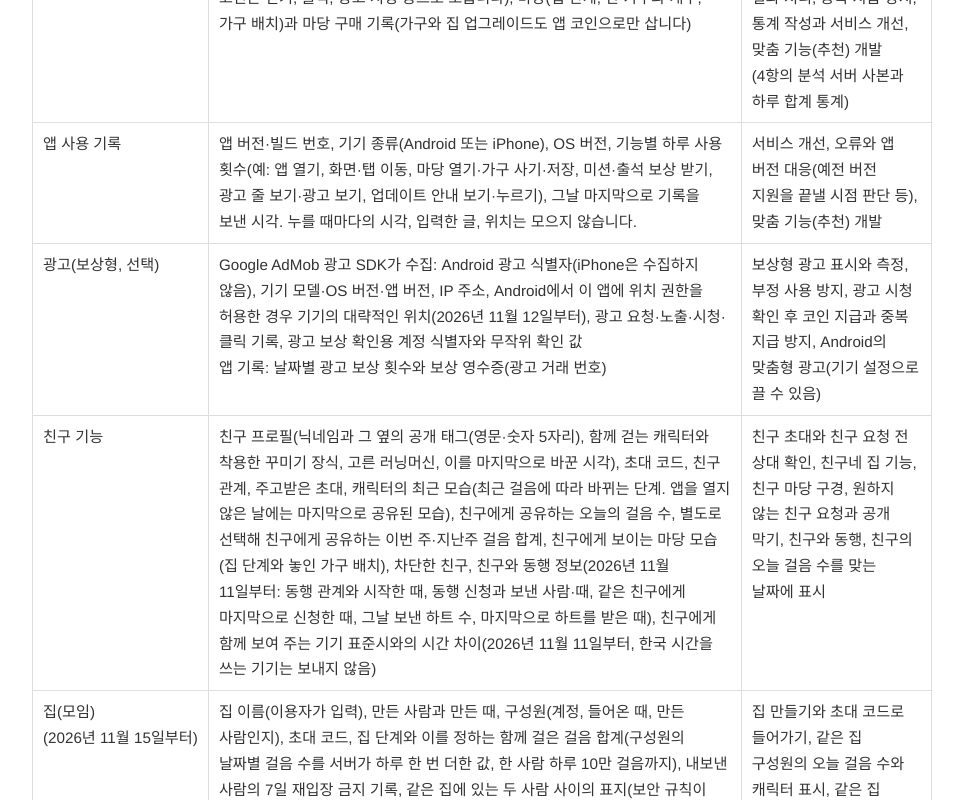
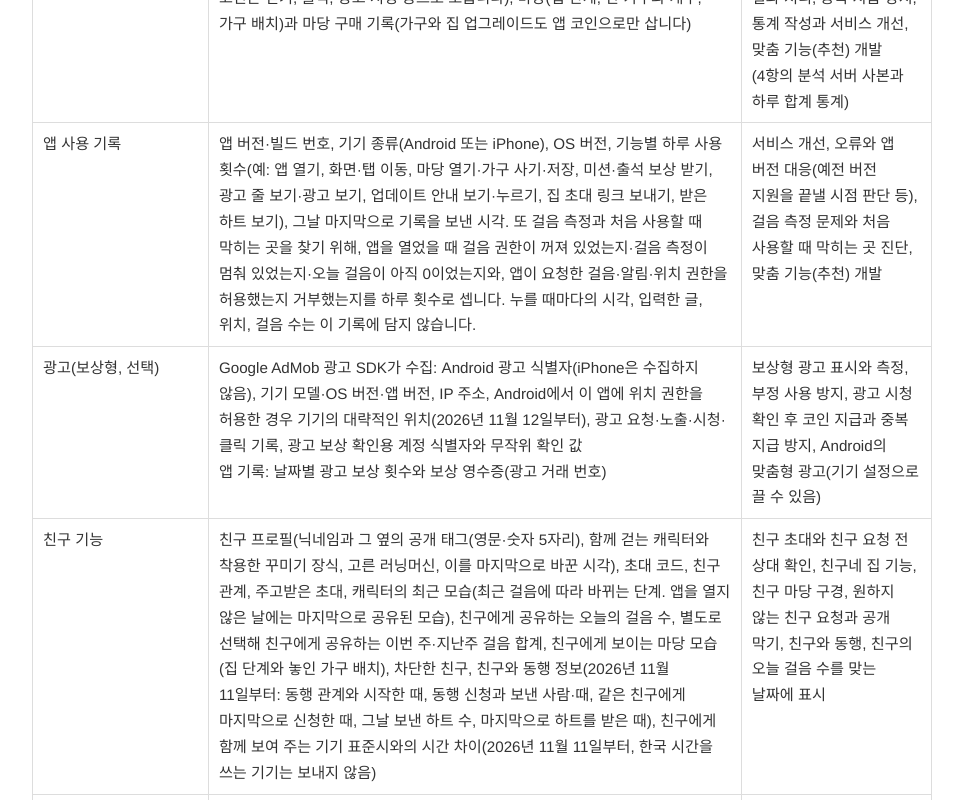
Before and after one commit to undernation/undernation.github.io, a plain HTML site: page index.html in a window 1280 px wide. Shown: the part 5720-6520 px from the top of the page, without its empty margins (158-1121 px from the left). Drawn offline with Linux system fonts and the light colour scheme.

Commit message:
Privacy policy: usage diagnostics counts (permission answers, measuring state) for the beta (draft, date to fill)

```diff
--- a/index.html
+++ b/index.html
@@ -166,7 +166,7 @@
     <tr><td>로그인 계정</td><td>Google 로그인: 이메일 주소, 이름, 프로필 사진 주소<br>Apple 로그인(iPhone): 이메일 주소(‘이메일 가리기’를 쓰면 Apple의 중계 주소), 이름(처음 로그인할 때 Apple이 알려 주는 경우)<br>공통: 계정 식별자(Firebase UID)</td><td>로그인, 계정 구분, 여러 기기 사이의 기록 연결</td></tr>
     <tr><td>걸음 기록</td><td>날짜별 걸음 수, 15분 단위 걸음 수, 기록 시각, 기기별 15분 단위 걸음 수, 기기를 구분하는 무작위 설치 식별자</td><td>걸음 수 표시·저장, 통계, 미션 판정, 같은 계정으로 쓰는 여러 기기의 걸음 수를 겹치지 않게 합치기</td></tr>
     <tr><td>게임 기록</td><td>코인·뼈다귀 잔액, 보유 캐릭터와 애정도, 함께 걷는 캐릭터와 이를 바꾼 시각, 캐릭터별 우정 단계 시작값(기능이 나오기 전부터 함께한 캐릭터), 배경, 꾸미기 아이템 구매 기록, 미션 수령 기록, 출석 보상 기록, 뽑기·간식 처리 기록, 선물 수령 기록(선물 우편함), 열지 않은 산책 캡슐 수, 산책 캡슐·친구 캡슐 구매·결과 기록과 친구 캡슐 무료 사용 여부(캡슐은 앱 코인으로만 사며 실제 돈은 쓰지 않습니다. 앱 코인은 걷기, 출석, 광고 시청 등으로 모읍니다), 마당(집 단계, 산 가구와 개수, 가구 배치)과 마당 구매 기록(가구와 집 업그레이드도 앱 코인으로만 삽니다)</td><td>게임 진행 저장과 복원, 마당 꾸미기 저장과 복원, 친구별 함께 걸은 걸음과 우정 단계 표시, 미션 보상·선물·산책 캡슐·친구 캡슐 결과 처리, 중복 지급 방지, 통계 작성과 서비스 개선, 맞춤 기능(추천) 개발(4항의 분석 서버 사본과 하루 합계 통계)</td></tr>
-    <tr><td>앱 사용 기록</td><td>앱 버전·빌드 번호, 기기 종류(Android 또는 iPhone), OS 버전, 기능별 하루 사용 횟수(예: 앱 열기, 화면·탭 이동, 마당 열기·가구 사기·저장, 미션·출석 보상 받기, 광고 줄 보기·광고 보기, 업데이트 안내 보기·누르기), 그날 마지막으로 기록을 보낸 시각. 누를 때마다의 시각, 입력한 글, 위치는 모으지 않습니다.</td><td>서비스 개선, 오류와 앱 버전 대응(예전 버전 지원을 끝낼 시점 판단 등), 맞춤 기능(추천) 개발</td></tr>
+    <tr><td>앱 사용 기록</td><td>앱 버전·빌드 번호, 기기 종류(Android 또는 iPhone), OS 버전, 기능별 하루 사용 횟수(예: 앱 열기, 화면·탭 이동, 마당 열기·가구 사기·저장, 미션·출석 보상 받기, 광고 줄 보기·광고 보기, 업데이트 안내 보기·누르기, 집 초대 링크 보내기, 받은 하트 보기), 그날 마지막으로 기록을 보낸 시각. 또 걸음 측정과 처음 사용할 때 막히는 곳을 찾기 위해, 앱을 열었을 때 걸음 권한이 꺼져 있었는지·걸음 측정이 멈춰 있었는지·오늘 걸음이 아직 0이었는지와, 앱이 요청한 걸음·알림·위치 권한을 허용했는지 거부했는지를 하루 횟수로 셉니다. 누를 때마다의 시각, 입력한 글, 위치, 걸음 수는 이 기록에 담지 않습니다.</td><td>서비스 개선, 오류와 앱 버전 대응(예전 버전 지원을 끝낼 시점 판단 등), 걸음 측정 문제와 처음 사용할 때 막히는 곳 진단, 맞춤 기능(추천) 개발</td></tr>
     <tr><td>광고(보상형, 선택)</td><td>Google AdMob 광고 SDK가 수집: Android 광고 식별자(iPhone은 수집하지 않음), 기기 모델·OS 버전·앱 버전, IP 주소, Android에서 이 앱에 위치 권한을 허용한 경우 기기의 대략적인 위치(2026년 11월 12일부터), 광고 요청·노출·시청·클릭 기록, 광고 보상 확인용 계정 식별자와 무작위 확인 값<br>앱 기록: 날짜별 광고 보상 횟수와 보상 영수증(광고 거래 번호)</td><td>보상형 광고 표시와 측정, 부정 사용 방지, 광고 시청 확인 후 코인 지급과 중복 지급 방지, Android의 맞춤형 광고(기기 설정으로 끌 수 있음)</td></tr>
     <tr><td>친구 기능</td><td>친구 프로필(닉네임과 그 옆의 공개 태그(영문·숫자 5자리), 함께 걷는 캐릭터와 착용한 꾸미기 장식, 고른 러닝머신, 이를 마지막으로 바꾼 시각), 초대 코드, 친구 관계, 주고받은 초대, 캐릭터의 최근 모습(최근 걸음에 따라 바뀌는 단계. 앱을 열지 않은 날에는 마지막으로 공유된 모습), 친구에게 공유하는 오늘의 걸음 수, 별도로 선택해 친구에게 공유하는 이번 주·지난주 걸음 합계, 친구에게 보이는 마당 모습(집 단계와 놓인 가구 배치), 차단한 친구, 친구와 동행 정보(2026년 11월 11일부터: 동행 관계와 시작한 때, 동행 신청과 보낸 사람·때, 같은 친구에게 마지막으로 신청한 때, 그날 보낸 하트 수, 마지막으로 하트를 받은 때), 친구에게 함께 보여 주는 기기 표준시와의 시간 차이(2026년 11월 11일부터, 한국 시간을 쓰는 기기는 보내지 않음)</td><td>친구 초대와 친구 요청 전 상대 확인, 친구네 집 기능, 친구 마당 구경, 원하지 않는 친구 요청과 공개 막기, 친구와 동행, 친구의 오늘 걸음 수를 맞는 날짜에 표시</td></tr>
     <tr><td>집(모임)<br>(2026년 11월 15일부터)</td><td>집 이름(이용자가 입력), 만든 사람과 만든 때, 구성원(계정, 들어온 때, 만든 사람인지), 초대 코드, 집 단계와 이를 정하는 함께 걸은 걸음 합계(구성원의 날짜별 걸음 수를 서버가 하루 한 번 더한 값, 한 사람 하루 10만 걸음까지), 내보낸 사람의 7일 재입장 금지 기록, 같은 집에 있는 두 사람 사이의 표지(보안 규칙이 오늘 걸음 공개 범위를 판단하는 데만 씀), 받은 하트(보낸 사람, 마지막으로 받은 때, 그날 받은 횟수, 보낸 집), 그날 보낸 하트 수, 받은 코인 선물(보낸 사람, 받은 때, 코인 수, 보낸 집)과 보낸 코인 선물의 게임 기록(받는 사람은 담지 않음), 그날 보내고 받은 코인 합(남용 방지), 집 만들기·들어가기 시도 횟수와 같은 요청을 두 번 처리하지 않기 위한 요청 기록, 같은 집 구성원의 평균 걸음을 본 횟수(남용 방지), 즐겨찾기(별), 기존 친구를 집으로 옮긴 기록(두 계정 식별자를 이어 되돌릴 수 없게 변환한 값과 만든 집)</td><td>집 만들기와 초대 코드로 들어가기, 같은 집 구성원의 오늘 걸음 수와 캐릭터 표시, 같은 집 구성원의 최근 7일 하루 평균 걸음 표시, 하트와 코인 선물 주고받기, 집 단계 표시, 원하지 않는 재입장과 지나친 하트·반복 요청 막기, 기존 친구를 집으로 한 번만 옮기기</td></tr>
@@ -357,6 +357,7 @@
   <h2>13. 방침 변경</h2>
   <p>이 방침이 바뀌면 이 페이지에 바뀐 내용과 시행일을 적어 알립니다.</p>
   <ul>
+    <li>2026년 11월 ○일: 앱 사용 기록에 걸음 측정 상태(권한이 꺼져 있었는지, 측정이 멈춰 있었는지, 오늘 걸음이 아직 0이었는지)와 앱이 요청한 걸음·알림·위치 권한의 허용·거부 여부 같은 진단 횟수, 집 초대 링크 보내기·받은 하트 보기 횟수를 더하고 그 목적(걸음 측정 문제와 처음 사용할 때 막히는 곳 진단)을 1항에 적었습니다. 걸음 수·위치·시각은 담지 않으며, 이 횟수를 보내는 앱 버전부터 적용합니다.</li>
     <li>2026년 11월 16일(바로 적용): 상점에서 산 러닝머신 가운데 고른 것을 친구 프로필에 저장해, 꾸민 캐릭터처럼 같은 집 구성원과 친구 프로필을 볼 수 있는 이용자에게 보이게 했습니다(1·3항). 수집하는 정보의 종류는 늘지 않고, 계정을 삭제하면 친구 프로필과 함께 지웁니다.</li>
     <li>2026년 11월 15일 안내(집, 바로 적용): 초대 코드로 여러 사람이 모이는 집(모임)의 저장 항목·공개 범위·보관과 삭제, 집 하트 알림, 기존 친구의 집 이전, 친구 신청·동행 종료(진행 중이던 동행은 이날 끝내고 완주 보상)와 남은 친구 데이터의 60일 안 삭제를 1·2·3·4·5·7·8·9항에 더했습니다. 수집하는 정보의 종류는 늘지 않고, 새로 저장하는 것은 집 이름, 같은 집 구성원이라는 공유 범위, 하트 기록입니다. 날씨 효과가 정식 기능이 되어 ‘(베타)’ 표기를 뺐습니다(처리 내용은 같습니다). 같은 날 보충: 같은 집 구성원에게 최근 7일(어제까지)의 하루 평균 걸음 수(100걸음 단위)가 보이는 것을 1·3·4항과 맨 위 안내에 더했습니다. 이미 저장된 날짜별 걸음 수로 그때 계산하며 새로 모으는 정보는 없습니다. 같은 날 두 번째 보충: 같은 집 구성원 사이의 코인 선물(보낸 사람·받은 사람·때·코인 수, 받는 사람이 30일 안에 열지 않으면 사라지고 돌려주지 않음)을 1·2·3·4·5·9항과 맨 위 안내에 더했습니다.</li>
     <li>2026년 11월 12일 안내(친구 알림, 바로 적용): 친구 신청·동행 신청을 받은 이용자에게 소리와 진동 없이 알림을 보내기 위한 푸시 토큰, 기기 확인용 무작위 값, 받은 알림과 호출 기록의 저장과 보관, Google Firebase Cloud Messaging과 Apple Push Notification service를 통한 전달과 국외 이전, 끄는 방법을 1·4·5·7·8항에 더했습니다.</li>
```
